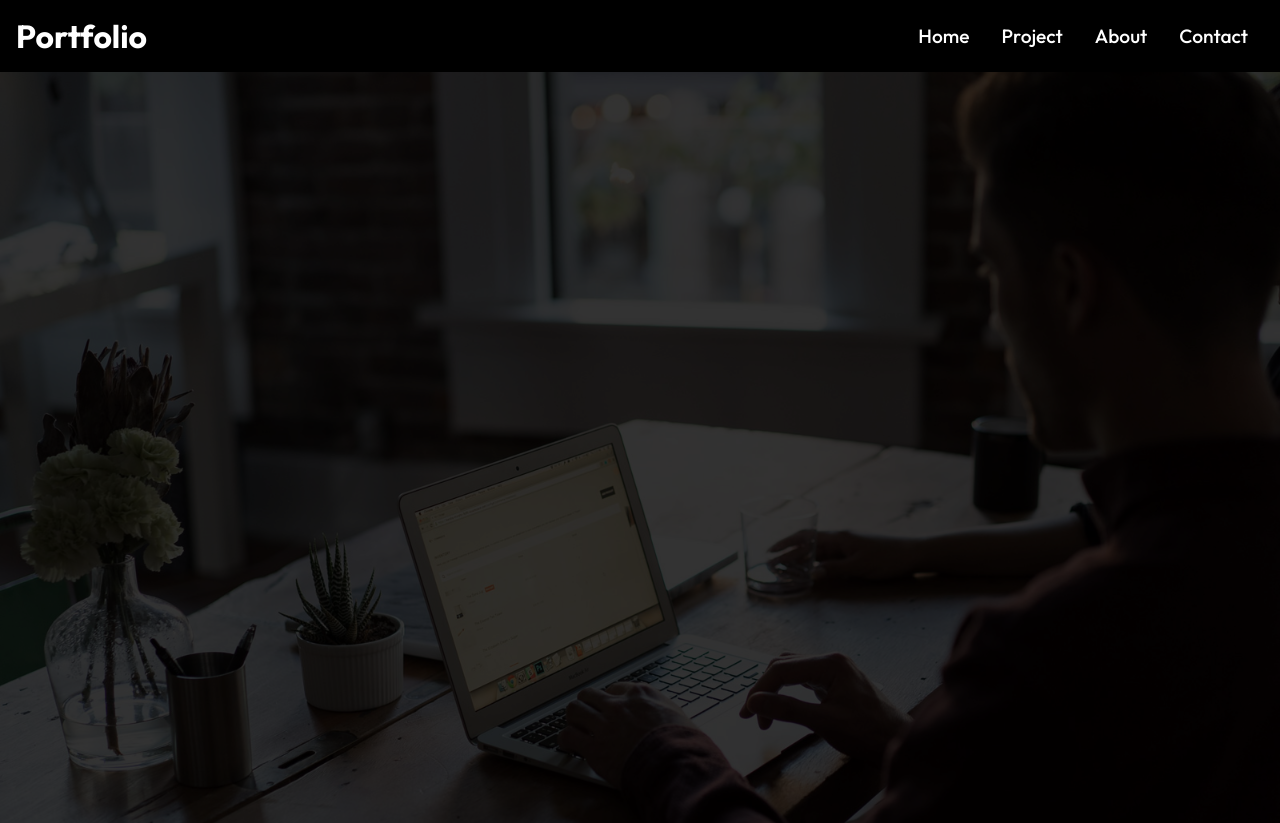
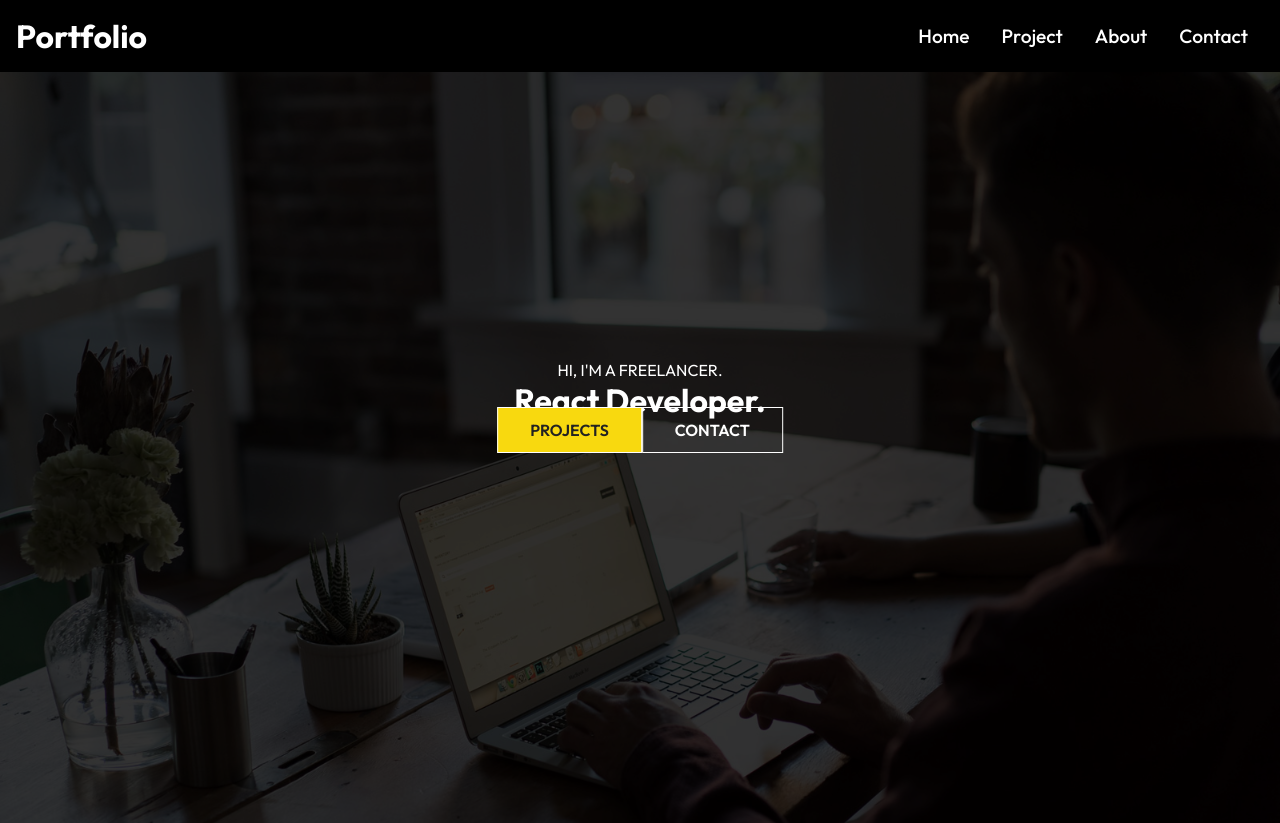
Before and after one commit to yeabtsega45/My-Portfolio, a React (Create React App) app: page / in a window 1280 px wide. Shown: the top 823 px of the page. Built offline with nearby package versions, Linux system fonts and the light colour scheme.

Commit message:
styling the component on homepage

```diff
--- a/src/Components/HeroImgStyles.css
+++ b/src/Components/HeroImgStyles.css
@@ -24,3 +24,10 @@
     height: 100%;
     width: 100%;
 }
+.hero .content {
+    position: absolute;
+    transform: translate(-50%, -50%);
+    top: 50%;
+    left: 50%;
+    text-align: center;
+}
```
